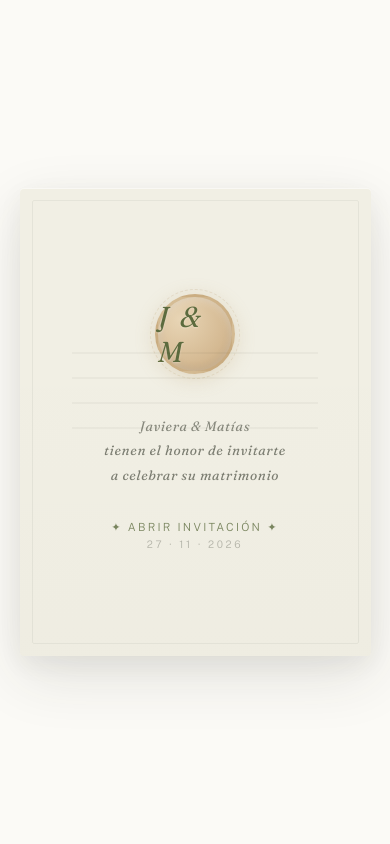
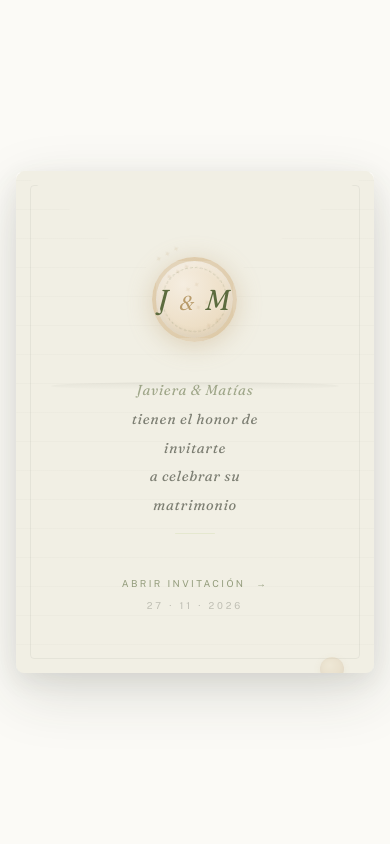
Before and after one commit to javieracontrerasschifferli-cloud/boda-, a plain HTML site: page index.html in a window 390 px wide. Shown: the top 844 px of the page. Drawn offline with nearby package versions, Linux system fonts and the light colour scheme.

Commit message:
Refactor invitation card styles and structure
Updated styles and structure for the invitation card, changing class names and improving layout. Enhanced hover effects and adjusted dimensions for better responsiveness.

```diff
--- a/index.html
+++ b/index.html
@@ -16,6 +16,7 @@
     --sage-deep: #5C6B3E;
     --blush: #D9B9A7;
     --gold: #B99C6B;
+    --gold-light: #E8D5B5;
     --line: rgba(47,51,39,0.14);
   }
 
@@ -78,7 +79,7 @@
   }
 
   /* =========================================================
-     CARTA CON SELLO (INTRO)
+     SOBRE MEJORADO (INTRO)
   ========================================================= */
   body.locked{overflow:hidden; height:100vh;}
 
@@ -95,17 +96,18 @@
   }
   #intro.opened{opacity:0; visibility:hidden; pointer-events:none;}
 
-  .carta-container{
+  /* Contenedor principal del sobre */
+  .sobre-container{
     position:relative;
-    width:min(420px, 90vw);
-    aspect-ratio: 3/4;
-    background:var(--paper-deep);
-    border-radius: 4px;
+    width:min(440px, 92vw);
+    aspect-ratio: 3/4.2;
+    background: var(--paper-deep);
+    border-radius: 8px;
     box-shadow:
-      0 20px 60px rgba(47,51,39,0.12),
-      0 8px 24px rgba(47,51,39,0.06),
-      inset 0 1px 0 rgba(255,255,255,0.6);
-    padding: 2.5rem 2rem;
+      0 20px 60px rgba(47,51,39,0.15),
+      0 8px 24px rgba(47,51,39,0.08),
+      inset 0 1px 0 rgba(255,255,255,0.8);
+    padding: 2.8rem 2.2rem;
     display:flex;
     flex-direction:column;
     align-items:center;
@@ -115,124 +117,201 @@
     overflow:hidden;
   }
 
-  .carta-container:hover{
-    transform: translateY(-6px) scale(1.01);
+  .sobre-container:hover{
+    transform: translateY(-8px) scale(1.01);
     box-shadow:
-      0 30px 80px rgba(47,51,39,0.16),
-      0 12px 32px rgba(47,51,39,0.08);
+      0 30px 80px rgba(47,51,39,0.2),
+      0 12px 32px rgba(47,51,39,0.1);
   }
 
-  /* Decoración de carta - esquinas */
-  .carta-container::before{
+  /* Borde decorativo interno */
+  .sobre-container::before{
     content: '';
     position:absolute;
-    inset:12px;
-    border:1px solid rgba(47,51,39,0.06);
-    border-radius:2px;
+    inset: 14px;
+    border: 1.5px solid rgba(47,51,39,0.06);
+    border-radius: 4px;
     pointer-events:none;
   }
 
-  /* Líneas de cuaderno */
-  .carta-container::after{
+  /* Líneas de textura de papel */
+  .sobre-container::after{
     content: '';
     position:absolute;
-    top: 35%;
-    left: 15%;
-    right: 15%;
-    height: 2px;
-    background: rgba(47,51,39,0.04);
-    box-shadow:
-      0 25px 0 rgba(47,51,39,0.04),
-      0 50px 0 rgba(47,51,39,0.04),
-      0 75px 0 rgba(47,51,39,0.04);
+    inset: 0;
+    background:
+      repeating-linear-gradient(
+        0deg,
+        transparent,
+        transparent 28px,
+        rgba(47,51,39,0.02) 28px,
+        rgba(47,51,39,0.02) 29px
+      );
     pointer-events:none;
+    border-radius: 8px;
   }
 
-  .carta-sobreturno{
+  /* Solapa del sobre (triángulo superior) */
+  .solapa{
     position:absolute;
-    top:0;
-    left:0;
-    right:0;
-    bottom:0;
-    background:
-      linear-gradient(to bottom, transparent 30%, rgba(47,51,39,0.01) 100%);
+    top: -2px;
+    left: 0;
+    right: 0;
+    height: 45%;
+    background: var(--paper-deep);
+    border-radius: 8px 8px 0 0;
+    clip-path: polygon(0 0, 100% 0, 50% 60%, 0 0);
+    box-shadow: 0 -4px 20px rgba(47,51,39,0.04);
     pointer-events:none;
-    border-radius:4px;
+    z-index: 1;
+    border-bottom: 1px solid rgba(47,51,39,0.04);
   }
 
-  .carta-sello{
-    width: 100px;
-    height: 100px;
+  /* Sombra de la solapa */
+  .solapa-sombra{
+    position:absolute;
+    top: 42%;
+    left: 10%;
+    right: 10%;
+    height: 8px;
+    background: linear-gradient(to bottom, rgba(47,51,39,0.06), transparent);
+    pointer-events:none;
+    z-index: 0;
     border-radius: 50%;
-    background: radial-gradient(circle at 30% 30%, #E8D5B5, #C9A97E);
+  }
+
+  /* Contenido del sobre (detrás de la solapa) */
+  .sobre-contenido{
+    position:relative;
+    z-index: 2;
+    display:flex;
+    flex-direction:column;
+    align-items:center;
+    justify-content:center;
+    margin-top: 1.5rem;
+  }
+
+  /* Sello mejorado */
+  .sobre-sello{
+    width: 110px;
+    height: 110px;
+    border-radius: 50%;
+    background: radial-gradient(circle at 35% 30%, #F5EDE0, var(--gold-light));
     display:flex;
     align-items:center;
     justify-content:center;
     box-shadow:
-      0 4px 20px rgba(185,156,107,0.3),
-      inset 0 -2px 8px rgba(0,0,0,0.1),
-      inset 0 2px 8px rgba(255,255,255,0.4);
-    margin-bottom: 2rem;
+      0 4px 24px rgba(185,156,107,0.35),
+      inset 0 -3px 10px rgba(0,0,0,0.08),
+      inset 0 3px 10px rgba(255,255,255,0.5);
+    margin-bottom: 1.8rem;
     position:relative;
-    border: 3px solid rgba(185,156,107,0.3);
+    border: 4px solid rgba(185,156,107,0.25);
     flex-shrink:0;
     transition: transform 0.5s ease;
   }
 
-  .carta-container:hover .carta-sello{
-    transform: rotate(-6deg) scale(1.05);
+  .sobre-container:hover .sobre-sello{
+    transform: rotate(-8deg) scale(1.06);
   }
 
-  .carta-sello::after{
+  /* Círculo exterior decorativo del sello */
+  .sobre-sello::before{
     content: '';
     position:absolute;
-    inset: -8px;
+    inset: 6px;
     border-radius: 50%;
-    border: 1px dashed rgba(185,156,107,0.2);
-    animation: girarSello 20s linear infinite;
+    border: 1.5px dashed rgba(92,107,62,0.2);
+    animation: girarSello 25s linear infinite;
+  }
+
+  /* Puntos decorativos alrededor del sello */
+  .sobre-sello::after{
+    content: '✦ ✦ ✦ ✦ ✦ ✦ ✦ ✦ ✦ ✦ ✦ ✦';
+    position:absolute;
+    inset: -18px;
+    color: rgba(185,156,107,0.15);
+    font-size: 8px;
+    letter-spacing: 6px;
+    display:flex;
+    align-items:center;
+    justify-content:center;
+    animation: girarSello 30s linear infinite;
   }
 
   @keyframes girarSello{
     to{ transform: rotate(360deg); }
   }
 
-  .carta-sello-iniciales{
+  .sobre-sello-iniciales{
     font-family: 'Fraunces', serif;
     font-weight: 300;
     font-style: italic;
-    font-size: 2.2rem;
-    color: #5C6B3E;
+    font-size: 2.4rem;
+    color: var(--sage-deep);
     letter-spacing: 0.1em;
-    text-shadow: 0 1px 2px rgba(255,255,255,0.3);
+    text-shadow: 0 1px 3px rgba(255,255,255,0.3);
+    position:relative;
+    z-index:2;
   }
 
-  .carta-texto{
+  .sobre-sello-iniciales .ampersand{
+    color: var(--gold);
+    font-size: 0.7em;
+  }
+
+  /* Texto dentro del sobre */
+  .sobre-texto{
     font-family: 'Fraunces', serif;
     font-weight: 300;
     font-style: italic;
-    font-size: 1rem;
+    font-size: 1.05rem;
     color: var(--ink);
     opacity: 0.6;
     text-align:center;
-    line-height: 1.8;
-    margin-top: 0.5rem;
+    line-height: 2;
+    margin-top: 0.3rem;
     letter-spacing: 0.05em;
+    max-width: 80%;
   }
 
-  .carta-texto strong{
+  .sobre-texto strong{
     font-weight: 400;
     opacity: 0.9;
+    color: var(--sage-deep);
   }
 
-  .carta-flecha{
+  /* Línea decorativa */
+  .sobre-linea{
+    width: 40px;
+    height: 1.5px;
+    background: var(--sage);
+    opacity: 0.2;
+    margin: 0.8rem auto;
+    border-radius: 2px;
+  }
+
+  /* Flecha animada */
+  .sobre-flecha{
     margin-top: 1.8rem;
     font-size: 0.7rem;
-    letter-spacing: 0.2em;
+    letter-spacing: 0.25em;
     text-transform: uppercase;
     color: var(--sage-deep);
     opacity: 0.5;
-    animation: pulseFlecha 2s ease-in-out infinite;
+    animation: pulseFlecha 2.2s ease-in-out infinite;
     font-family: 'Public Sans', sans-serif;
+    font-weight: 400;
+  }
+
+  .sobre-flecha .icono{
+    display:inline-block;
+    margin-left: 6px;
+    transition: transform 0.3s ease;
+  }
+
+  .sobre-container:hover .sobre-flecha .icono{
+    transform: translateX(4px);
   }
 
   @keyframes pulseFlecha{
@@ -240,17 +319,35 @@
     50%{ opacity: 0.8; transform: translateY(4px); }
   }
 
-  .carta-fecha{
-    font-size: 0.65rem;
-    letter-spacing: 0.25em;
+  /* Fecha pequeña abajo */
+  .sobre-fecha{
+    font-size: 0.6rem;
+    letter-spacing: 0.3em;
     text-transform: uppercase;
     color: var(--ink);
+    opacity: 0.25;
+    margin-top: 0.8rem;
+    font-weight: 400;
+  }
+
+  /* Sello de cera abajo (decorativo) */
+  .sobre-cera{
+    position:absolute;
+    bottom: -8px;
+    right: 30px;
+    width: 24px;
+    height: 24px;
+    border-radius: 50%;
+    background: radial-gradient(circle at 40% 35%, #E8D5B5, #C9A97E);
+    box-shadow:
+      0 2px 8px rgba(185,156,107,0.3),
+      inset 0 -1px 4px rgba(0,0,0,0.1);
     opacity: 0.3;
-    margin-top: 0.5rem;
+    pointer-events:none;
   }
 
   /* =========================================================
-     HERO
+     HERO Y DEMÁS SECCIONES (sin cambios)
   ========================================================= */
   .hero{
     max-width:760px;
@@ -304,9 +401,6 @@
     opacity:0.4;
   }
 
-  /* =========================================================
-     COUNTDOWN
-  ========================================================= */
   .countdown-section{text-align:center;}
   .countdown{
     display:flex;
@@ -339,9 +433,6 @@
     font-family:'Fraunces', serif;
   }
 
-  /* =========================================================
-     DETAILS
-  ========================================================= */
   .details-list{
     margin-top:1rem;
     display:flex;
@@ -380,9 +471,6 @@
   }
   .map-link:hover{opacity:0.55;}
 
-  /* =========================================================
-     DRESS CODE
-  ========================================================= */
   .dress-section{text-align:center;}
   .swatch-row{
     display:flex;
@@ -417,9 +505,6 @@
     color:var(--sage-deep);
   }
 
-  /* =========================================================
-     RSVP
-  ========================================================= */
   .rsvp-section{text-align:center;}
   .rsvp-copy{
     max-width:420px;
@@ -453,9 +538,6 @@
     text-transform:uppercase;
   }
 
-  /* =========================================================
-     FOOTER
-  ========================================================= */
   footer{text-align:center; padding:4.5rem 1.5rem 3.5rem;}
   footer .monogram-small{
     font-family:'Fraunces', serif;
@@ -471,50 +553,65 @@
     opacity:0.45;
   }
 
-  /* =========================================================
-     RESPONSIVE
-  ========================================================= */
   @media (max-width: 480px){
-    .carta-container{
+    .sobre-container{
       padding: 2rem 1.5rem;
     }
-    .carta-sello{
-      width: 80px;
-      height: 80px;
+    .sobre-sello{
+      width: 85px;
+      height: 85px;
     }
-    .carta-sello-iniciales{
+    .sobre-sello-iniciales{
       font-size: 1.8rem;
     }
-    .carta-texto{
-      font-size: 0.85rem;
+    .sobre-texto{
+      font-size: 0.9rem;
+    }
+    .sobre-flecha{
+      font-size: 0.6rem;
     }
   }
 </style>
 </head>
 <body class="locked">
 
-<!-- CARTA CON SELLO -->
+<!-- SOBRE MEJORADO -->
 <div id="intro">
-  <div class="carta-container" id="cartaBtn">
-    <div class="carta-sobreturno"></div>
+  <div class="sobre-container" id="cartaBtn">
+
+    <!-- Solapa del sobre -->
+    <div class="solapa"></div>
+    <div class="solapa-sombra"></div>
+
+    <!-- Contenido -->
+    <div class="sobre-contenido">
 
       <!-- Sello -->
-    <div class="carta-sello">
-      <span class="carta-sello-iniciales">J &amp; M</span>
+      <div class="sobre-sello">
+        <span class="sobre-sello-iniciales">J <span class="ampersand">&amp;</span> M</span>
       </div>
 
-    <!-- Texto de la carta -->
-    <p class="carta-texto">
+      <!-- Texto -->
+      <p class="sobre-texto">
         <strong>Javiera &amp; Matías</strong><br>
         tienen el honor de invitarte<br>
         a celebrar su matrimonio
       </p>
 
-    <!-- Flecha / instrucción -->
-    <span class="carta-flecha">✦ Abrir invitación ✦</span>
+      <div class="sobre-linea"></div>
 
-    <!-- Fecha pequeña -->
-    <span class="carta-fecha">27 · 11 · 2026</span>
+      <!-- Flecha -->
+      <span class="sobre-flecha">
+        Abrir invitación <span class="icono">→</span>
+      </span>
+
+      <!-- Fecha -->
+      <span class="sobre-fecha">27 · 11 · 2026</span>
+    </div>
+
+    <!-- Sello de cera decorativo -->
+    <div class="sobre-cera"></div>
+
   </div>
 </div>
 
@@ -607,7 +704,7 @@
 </footer>
 
 <script>
-  // Abrir carta con sello
+  // Abrir sobre
   const introEl = document.getElementById('intro');
   const cartaBtn = document.getElementById('cartaBtn');
   const body = document.body;
@@ -617,7 +714,6 @@
     body.classList.remove('locked');
   });
 
-  // También permitir cerrar clickeando fuera de la carta (en el fondo)
   introEl.addEventListener('click', (e)=>{
     if(e.target === introEl){
       introEl.classList.add('opened');
```
Lines whose indentation alone changed are shown as unchanged.
